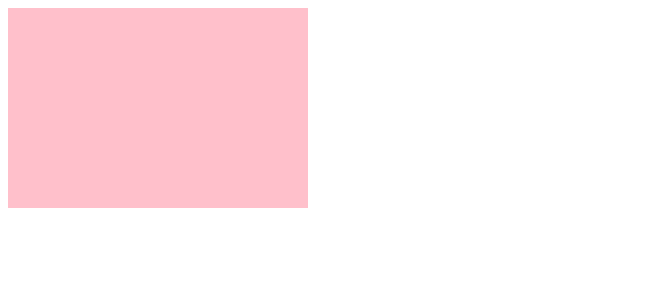
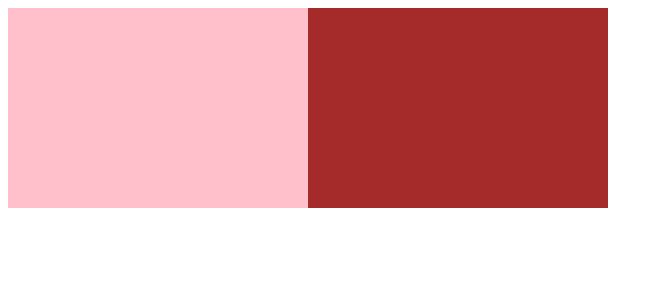
Before and after one commit to imranworkspace/css_practice, a React (Create React App) app: page / in a window 1280 px wide. Shown: the top 300 px of the page, without its empty margins (0-663 px from the left). Built offline with nearby package versions, Linux system fonts and the light colour scheme.

Commit message:
transition effects prop

```diff
--- a/src/App.js
+++ b/src/App.js
@@ -1,5 +1,6 @@
 import React from 'react'
-import Boxshado from './Boxshado'
+import Transition from './Transition'
+// import Boxshado from './Boxshado'
 // import BorderRadius from './BorderRadius'
 // import BorderBottom from './BorderBottom'
 // import BorderTop from './BorderTop'
@@ -26,7 +27,9 @@ const App = () => {
       {/* <BorderTop /> */}
       {/* <BorderBottom /> */}
       {/* <BorderRadius /> */}
-      <Boxshado />
+      {/* <Boxshado /> */}
+
+      <Transition />
     </React.Fragment>
   )
 }
--- /dev/null
+++ b/src/Transition.js
@@ -0,0 +1,12 @@
+import React from 'react'
+import './mycss/transition.css'
+
+const Transition = () => {
+  return (
+    <div>
+      <div id='div1'></div>
+      <div id='div2'></div>
+    </div>
+  )
+}
+export default Transition
--- /dev/null
+++ b/src/mycss/transition.css
@@ -0,0 +1,35 @@
+#div1{
+    float: left;
+    width: 300px;
+    height: 200px;
+    background-color: pink;
+    /* margin-right: 10px; */
+
+}
+
+#div1:hover{
+    width: 350px;
+    height: 200px;
+    background-color: greenyellow;
+    transition-property: all;
+    transition-duration: 2s;
+    transition-timing-function: cubic-bezier(0.19, 1, 0.22, 1);
+    transition-delay: 1s;
+}
+
+/* shorthand */
+
+#div2{
+    float: left;
+    width: 300px;
+    height: 200px;
+    background-color: brown;
+
+}
+
+#div2:hover{
+    width: 350px;
+    height: 200px;
+    background-color: blueviolet;
+    transition: all 2s cubic-bezier(0.37, 0, 0.63, 1); ;
+}
```
